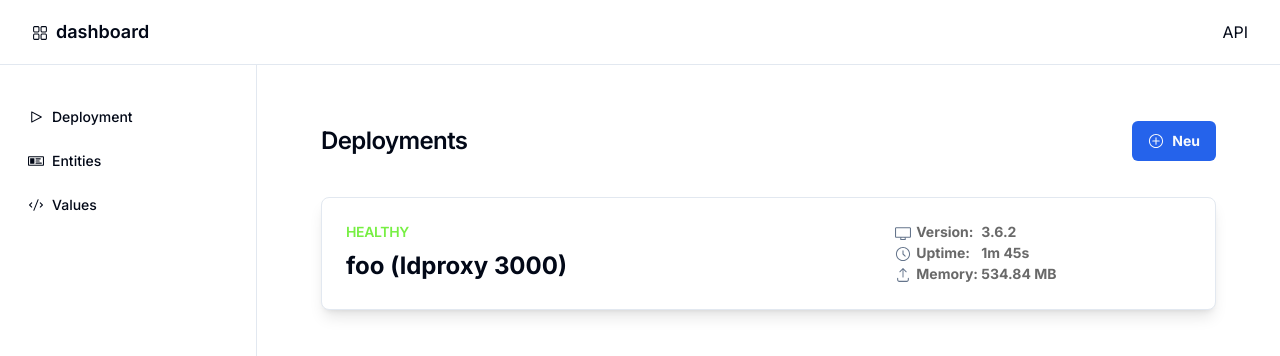
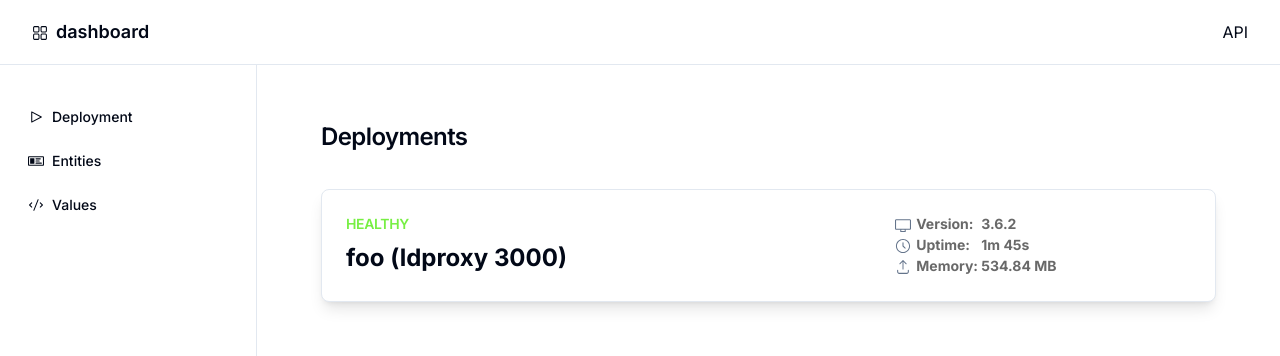
Before and after one commit to ldproxy/dashboard, a Next.js app: page /home in a window 1280 px wide. Shown: the top 356 px of the page. Built offline with nearby package versions, Linux system fonts and the light colour scheme.

Commit message:
removing button for creating new deployment

```diff
--- a/src/app/home/page.tsx
+++ b/src/app/home/page.tsx
@@ -12,10 +12,6 @@ import { Deployment } from "@/data/deployments";
 import Info from "@/components/dashboard/info";
 import { ClipLoader } from "react-spinners";
 import { useRouter } from "next/navigation";
-import { Dialog, DialogTrigger } from "@/components/shadcn-ui/dialog";
-import { PopUpDialog } from "@/lib/PopUp";
-import { buttonVariants } from "@/components/shadcn-ui/button";
-import { PlusCircledIcon } from "@radix-ui/react-icons";
 
 type InfoType = { [key: string]: InputInfo };
 type MetricsType = { [key: string]: Metrics };
@@ -31,7 +27,6 @@ export default function HomePage() {
   const [healthStatuses, setHealthStatuses] = useState<
     { name: string; healthStatus: string }[] | null
   >(null);
-  const [popUp, setPopUp] = useState<boolean>(false);
 
   const router = useRouter();
   const multipleDeployments = process.env.NEXT_PUBLIC_MULTIPLE_DEPLOYMENTS;
@@ -48,23 +43,6 @@ export default function HomePage() {
       console.log("deployments", data);
     });
   }, []);
-
-  const createDeployment = async (data: any) => {
-    try {
-      await postDeployment({
-        name: data.name,
-        apiUrl: `http://${data.url}/api`,
-        url: `http://${data.url}/deployment`,
-        id: data.id,
-      });
-      const deploymentsData = await getDeployments();
-      setDeployments(deploymentsData);
-      return { success: true };
-    } catch (error) {
-      console.error("Fehler beim Erstellen des Deployments", error);
-      return { success: false };
-    }
-  };
 
   const loadInfo = async () => {
     try {
@@ -194,19 +172,6 @@ export default function HomePage() {
             <ClipLoader color={"#123abc"} loading={true} size={20} />
           </div>
         )}
-        {/* <Button className="font-bold" onClick={createDeployment}>
-          Create Deployment
-        </Button> */}
-        <Dialog onOpenChange={(open) => setPopUp(open)}>
-          <DialogTrigger
-            className={buttonVariants({ variant: "default" })}
-            style={{ fontWeight: "bold" }}
-          >
-            <PlusCircledIcon className="mr-2 h-4 w-4" />
-            Neu
-          </DialogTrigger>
-          <PopUpDialog onSubmit={createDeployment} />
-        </Dialog>
       </div>
       <div className="justify-between space-y-2">
         <div
```
